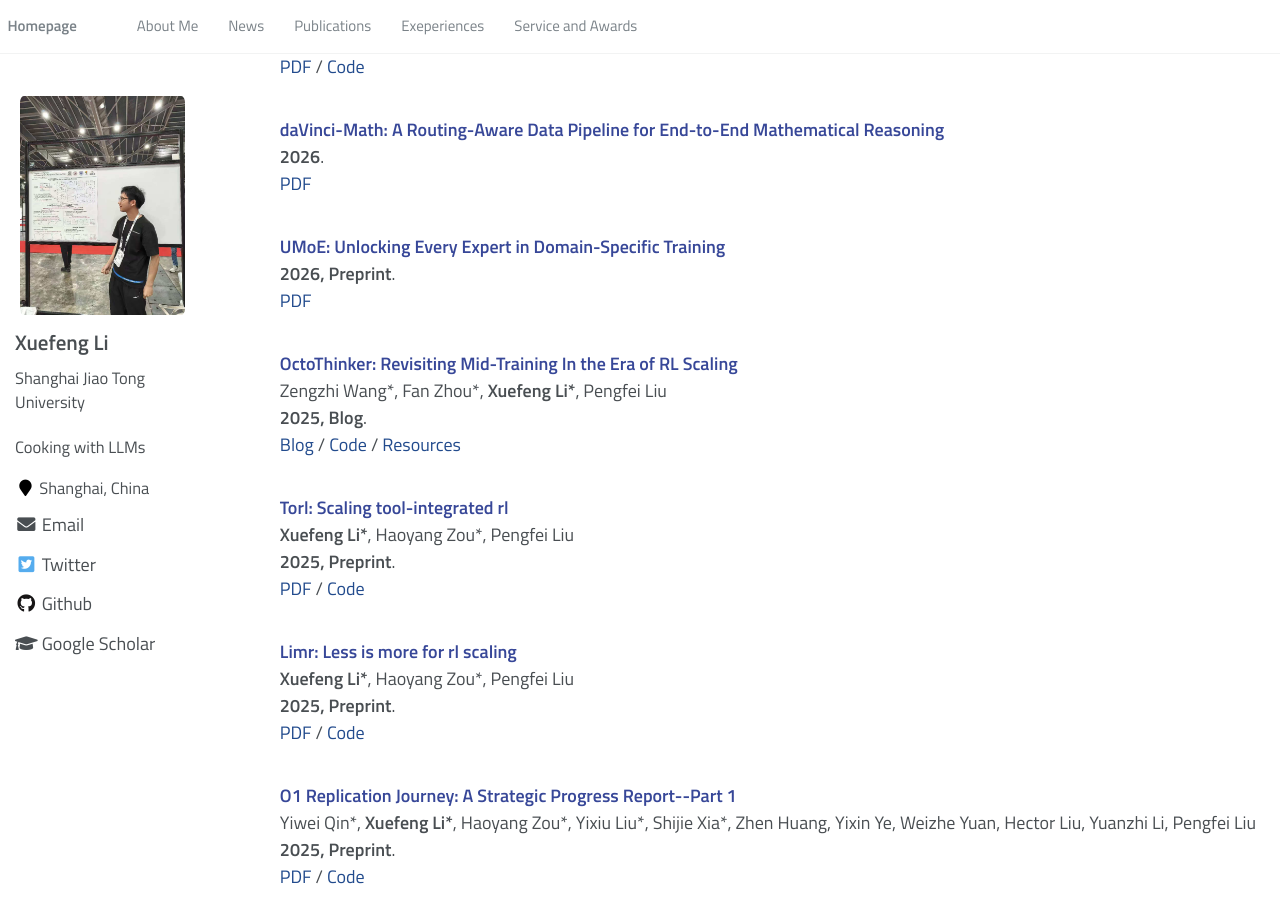
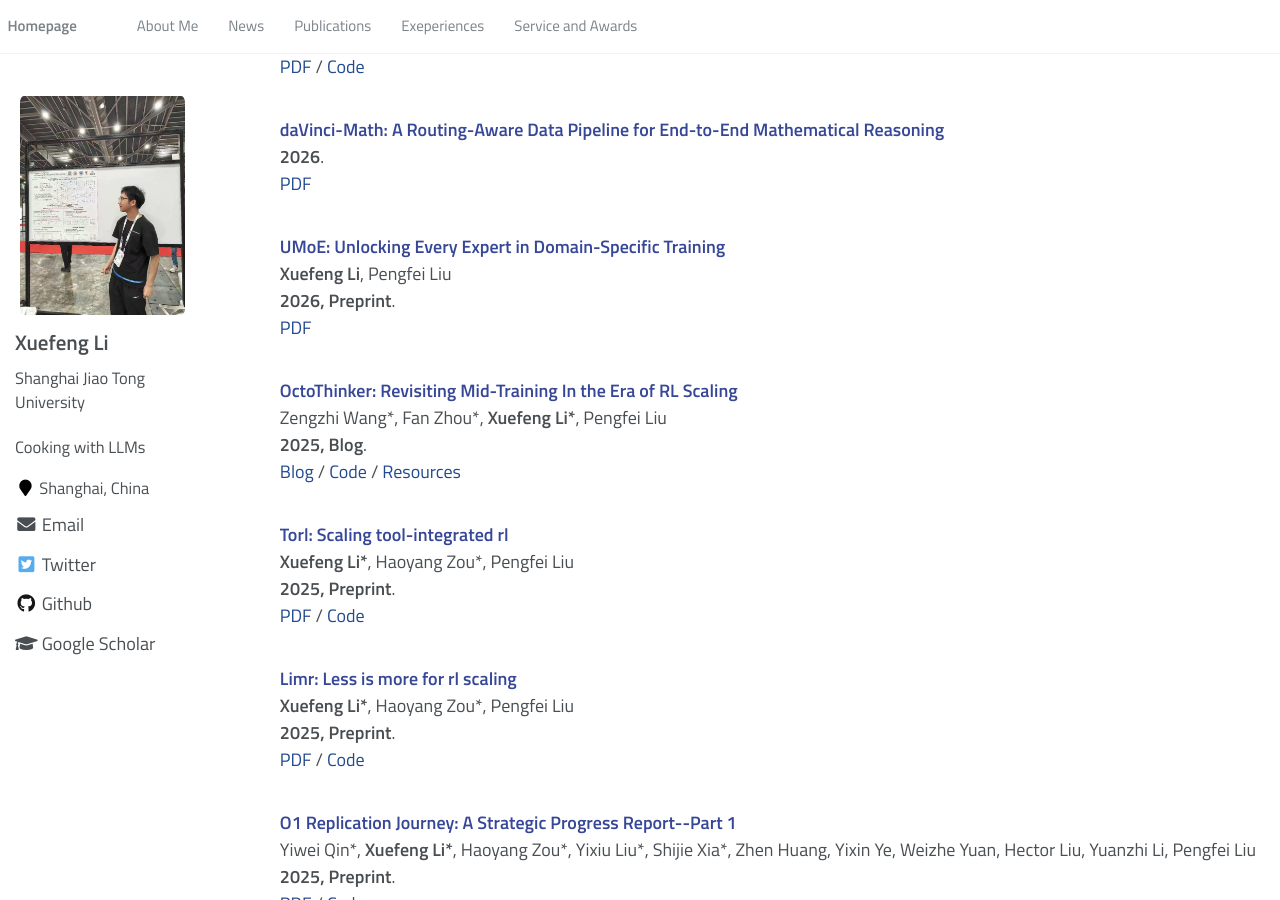
Before and after one commit to lixuefeng02/lixuefeng02.github.io, a Jekyll site: the page built from _pages/about.md, in a window 1280 px wide and 900 px high, scrolled down 715 px. Built offline with Jekyll 4.4.1, drawn with Linux system fonts in a browser that asks for light colours; a style sheet for code colours, icons or effects is not loaded.

Commit message:
Add UMoE publication authors

```diff
--- a/_includes/publications.md
+++ b/_includes/publications.md
@@ -36,6 +36,7 @@
 
 <div class="paper-box-text" data-selected="true" markdown="1">
 <strong><font color="#374798">UMoE: Unlocking Every Expert in Domain-Specific Training</font></strong>\\
+**Xuefeng Li**, Pengfei Liu \\
 **2026, Preprint**. <br>
 <a href="https://arxiv.org/abs/2607.11444" style="pdf"><span>PDF</span></a> \\
 <br>
```
